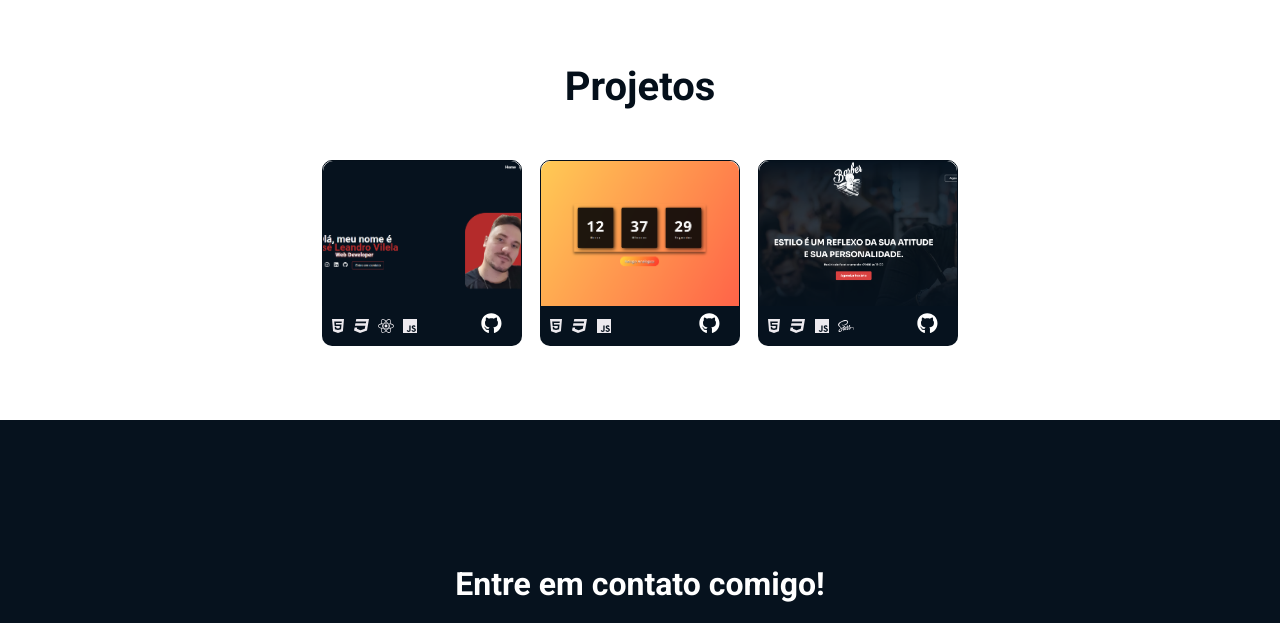
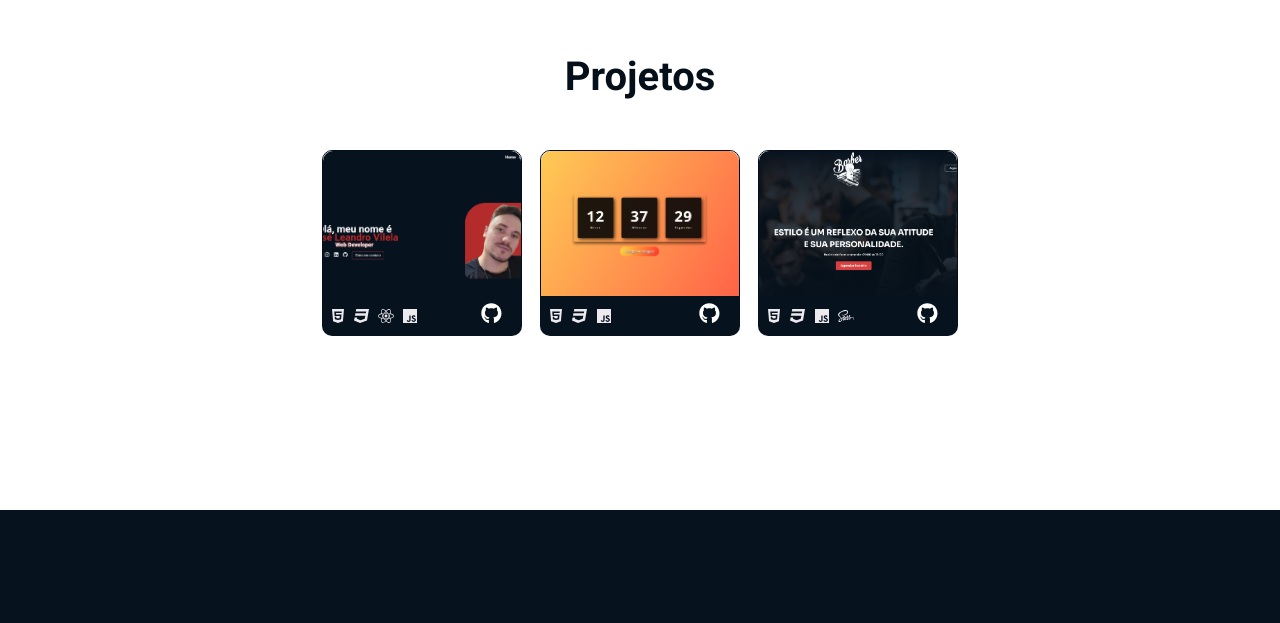
Before and after one commit to Vilelajlr/PortifolioJoseLeandroVilela, a React (Create React App) app in the folder portifolio/: page / in a window 1280 px wide. Shown: the part 1357-1980 px from the top of the page. Built offline with nearby package versions, Linux system fonts and the light colour scheme.

Commit message:
atualizacao de padding/margin e data-aos no footer

```diff
--- a/portifolio/src/components/pages/Contact.jsx
+++ b/portifolio/src/components/pages/Contact.jsx
@@ -68,11 +68,11 @@ export default function Contact() {
 
   return (
     <section className={styles.section_contact}>
-      <h1 className={styles.txt_contact}>Entre em contato comigo!</h1>
+      <h1 className={styles.txt_contact}  data-aos="fade-right">Entre em contato comigo!</h1>
       <div className={styles.flex_contact}>
         <div>
 
-          <form onSubmit={sendEmail} className={styles.form_contact}>
+          <form onSubmit={sendEmail} data-aos="fade-up" className={styles.form_contact}>
             <input
               type="text"
               name="name"
@@ -108,7 +108,7 @@ export default function Contact() {
             </div>
           </form>
         </div>
-        <div className={styles.infos_contact}>
+        <div className={styles.infos_contact} data-aos="fade-left">
           <p>Redes Sociais</p>
           <div className={styles.redes}>
             <Button
--- a/portifolio/src/components/pages/modules/Contact.module.css
+++ b/portifolio/src/components/pages/modules/Contact.module.css
@@ -7,7 +7,7 @@
     flex-direction: column;
     justify-content: center;
     align-items: center;
-
+    padding-top: 110px;
 }
 
 
@@ -16,7 +16,7 @@
 .txt_contact{
     color: var(--white-normal);
     font-size: 2rem;
-    margin-bottom: 20px;
+    margin-bottom: 100px;
 
 }
 
--- a/portifolio/src/components/pages/modules/Projects.module.css
+++ b/portifolio/src/components/pages/modules/Projects.module.css
@@ -2,7 +2,9 @@
     background-color: var(--white-normal);
     min-height: 300px;
     overflow: hidden;
-    padding-top: 120px;
+    padding-top: 110px;
+    padding-bottom: 100px;
+
 
 }
 
```
